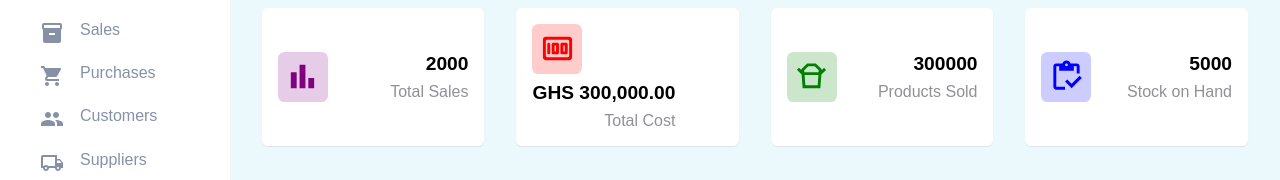
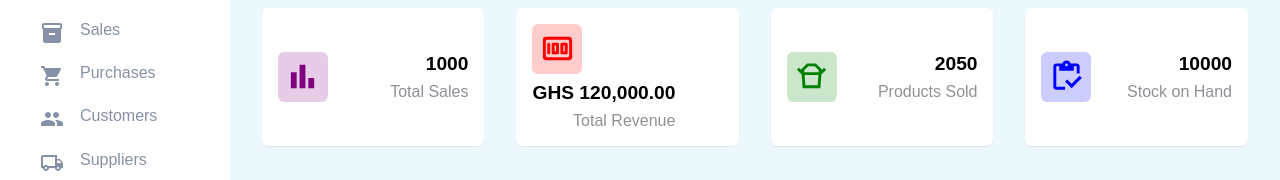
Before and after one commit to joshuaadu/betty-store, a React (Create React App) app: page /dashboard in a window 1280 px wide. Shown: the part 164-344 px from the top of the page. Built offline with nearby package versions, Linux system fonts and the light colour scheme.

Commit message:
add redux: initial states for products and sales

```diff
--- a/package.json
+++ b/package.json
@@ -9,8 +9,10 @@
 		"@emotion/styled": "^11.8.1",
 		"@mui/icons-material": "^5.6.1",
 		"@mui/material": "^5.6.1",
+		"@reduxjs/toolkit": "^1.8.3",
 		"react": "^18.2.0",
 		"react-dom": "^18.2.0",
+		"react-redux": "^8.0.2",
 		"react-router-dom": "^6.2.2",
 		"react-scripts": "^5.0.1",
 		"sass": "^1.53.0"
--- a/src/index.js
+++ b/src/index.js
@@ -1,6 +1,8 @@
 import { StrictMode } from "react";
 import { createRoot } from "react-dom/client";
 import { BrowserRouter as Router } from "react-router-dom";
+import { Provider } from "react-redux";
+import store from "./store";
 
 import App from "./App";
 import "./styles.css";
@@ -9,9 +11,11 @@ const rootElement = document.getElementById("root");
 const root = createRoot(rootElement);
 
 root.render(
-  <StrictMode>
-    <Router>
-      <App />
-    </Router>
-  </StrictMode>
+	<StrictMode>
+		<Provider store={store}>
+			<Router>
+				<App />
+			</Router>
+		</Provider>
+	</StrictMode>
 );
--- a/src/pages/Dashboard/NavBar.js
+++ b/src/pages/Dashboard/NavBar.js
@@ -19,7 +19,6 @@ const NavBar = (props) => {
 				<li className={styles["main-nav-item"]}>
 					<NavLink
 						to="./"
-						exact
 						className={({ isActive }) => {
 							return isActive ? styles.active : "";
 						}}
--- a/src/pages/Dashboard/Views/Home.js
+++ b/src/pages/Dashboard/Views/Home.js
@@ -4,8 +4,12 @@ import TakeoutDiningOutlinedIcon from "@mui/icons-material/TakeoutDiningOutlined
 import InventoryOutlinedIcon from "@mui/icons-material/InventoryOutlined";
 import KPIWidget from "../../../components/widgets/KPIWidget";
 import MoneyRoundedIcon from "@mui/icons-material/MoneyRounded";
+import { useSelector } from "react-redux";
 
 const Home = (props) => {
+	const sales = useSelector((state) => state.sales);
+	const products = useSelector((state) => state.products);
+
 	return (
 		<section className={styles.container}>
 			<div className={styles.heading}>
@@ -15,13 +19,13 @@ const Home = (props) => {
 				<KPIWidget
 					icon={<BarChartOutlinedIcon fontSize="large" />}
 					label="Total Sales"
-					value="2000"
+					value={sales.totalSales}
 					color="1"
 				/>
 				<KPIWidget
 					icon={<MoneyRoundedIcon fontSize="large" />}
-					label="Total Cost"
-					value="300000"
+					label="Total Revenue"
+					value={sales.revenue}
 					color="2"
 					isCurrency={true}
 				/>
@@ -29,13 +33,13 @@ const Home = (props) => {
 					icon={<TakeoutDiningOutlinedIcon fontSize="large" />}
 					label="Products Sold"
 					color="3"
-					value="300000"
+					value={products.sold}
 				/>
 				<KPIWidget
 					icon={<InventoryOutlinedIcon fontSize="large" />}
 					label="Stock on Hand"
 					color="4"
-					value="5000"
+					value={products.currentStock}
 				/>
 			</div>
 		</section>
--- /dev/null
+++ b/src/store/index.js
@@ -0,0 +1,12 @@
+import { configureStore } from "@reduxjs/toolkit";
+import productsReducer from "./product-slice";
+import salesReducer from "./sales-slice";
+
+const store = configureStore({
+	reducer: {
+		products: productsReducer,
+		sales: salesReducer,
+	},
+});
+
+export default store;
--- /dev/null
+++ b/src/store/product-slice.js
@@ -0,0 +1,26 @@
+import { createSlice } from "@reduxjs/toolkit";
+
+const initialState = {
+	productsItems: [],
+	sold: 2050,
+	currentStock: 10000,
+};
+const productsSlice = createSlice({
+	name: "products",
+	initialState,
+	reducers: {
+		loadProducts(state, action) {
+			state.productsItems = action.payload.items || [];
+		},
+
+		addNewProduct(state, action) {},
+
+		removeProduct(state, action) {},
+
+		updateProduct(state, action) {},
+	},
+});
+
+export const productsActions = productsSlice.actions;
+
+export default productsSlice.reducer;
--- /dev/null
+++ b/src/store/sales-slice.js
@@ -0,0 +1,19 @@
+import { createSlice } from "@reduxjs/toolkit";
+
+const initialState = {
+	recordList: [],
+	totalSales: 1000,
+	revenue: 120000,
+};
+const salesSice = createSlice({
+	name: "sales",
+	initialState,
+	reducers: {
+		addSale(state, action) {},
+		editSale(state, action) {},
+	},
+});
+
+export const salesActions = salesSice.actions;
+
+export default salesSice.reducer;
```
